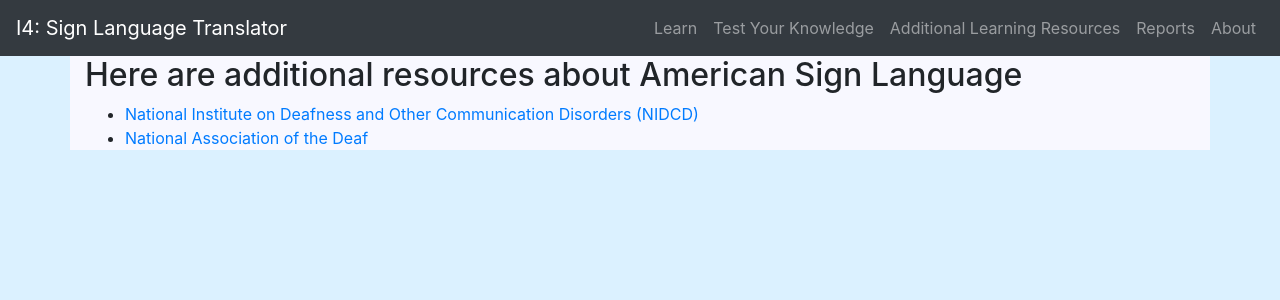
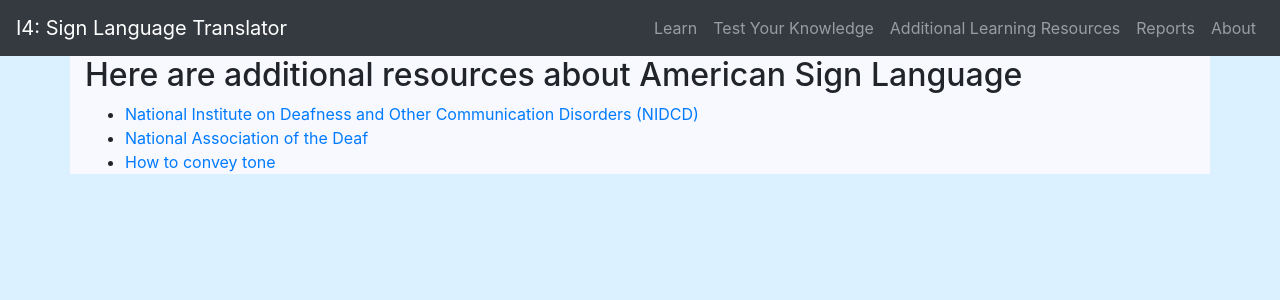
Before and after one commit to musarafik/glove_web_app, a React (Create React App) app in the folder frontend/: page /additionalResources in a window 1280 px wide. Shown: the top 300 px of the page. Built offline with nearby package versions, Linux system fonts and the light colour scheme.

Commit message:
updated additional resourcew

```diff
--- a/frontend/src/pages/AdditionalResources.js
+++ b/frontend/src/pages/AdditionalResources.js
@@ -6,6 +6,7 @@ const AdditionalResources = () =>(
         <ul>
             <li><a href="https://www.nidcd.nih.gov/health/american-sign-language">National Institute on Deafness and Other Communication Disorders (NIDCD)</a></li>
             <li><a href="https://www.nad.org/resources/american-sign-language/">National Association of the Deaf</a></li>
+            <li><a href="https://youglish.com/pronounce/tone/signlanguage">How to convey tone</a></li>
         </ul>
     </div>
 )
```
